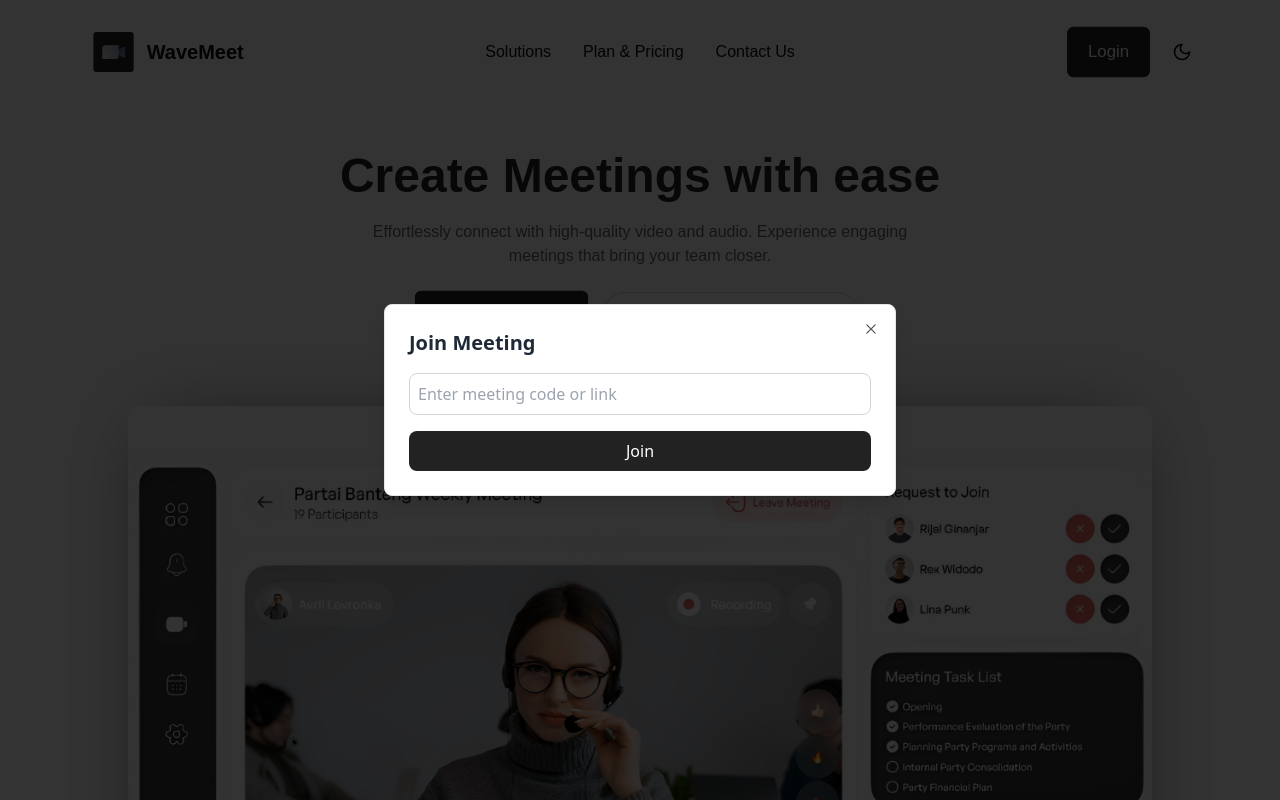
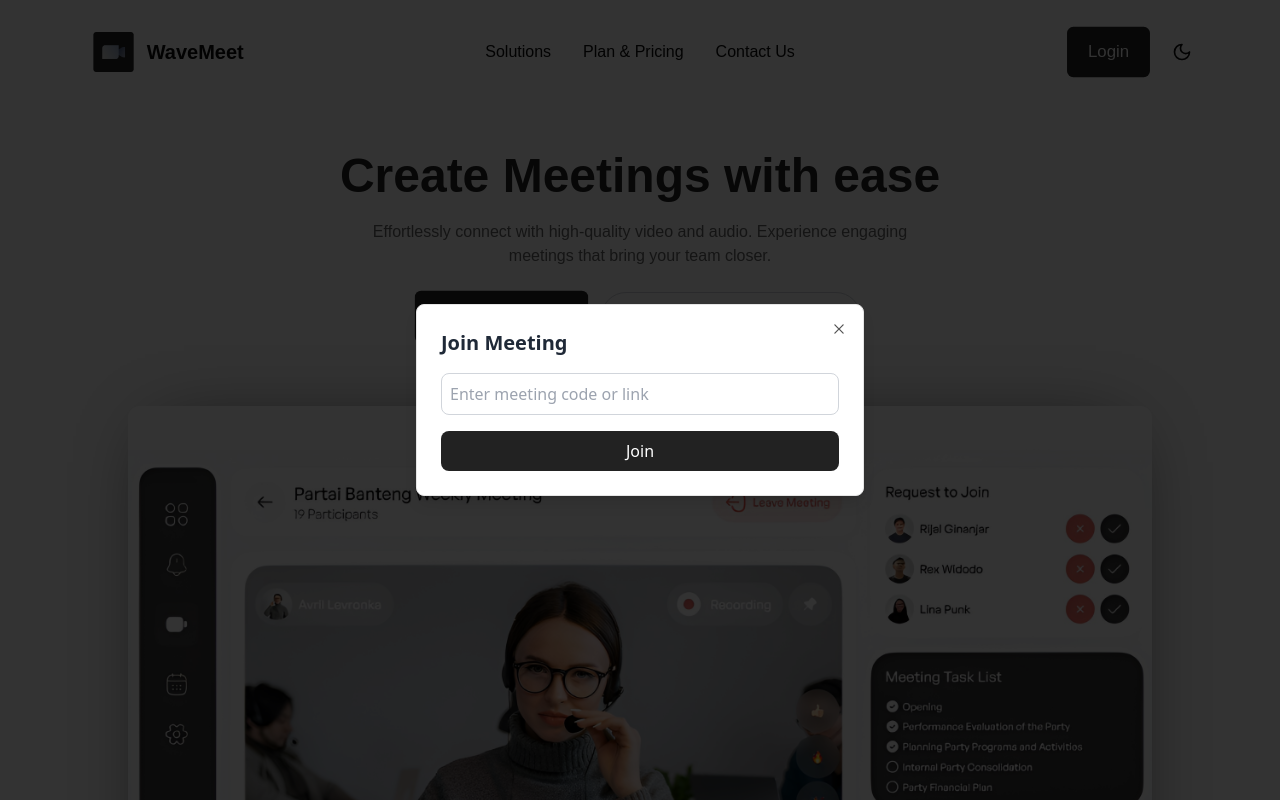
Before and after one commit to vinaynaik486/WaveMeet, a React (Vite) app: page / in a window 1280 px wide. Both pictures are taken after a click on the button "Enter a code or link". Shown: the top 800 px of the page. Built offline with nearby package versions, Linux system fonts and the light colour scheme; no server answers; a web font is replaced by a local one.

Commit message:
Fix : auth component ui (dialog)

```diff
--- a/src/components/ui/dialog.jsx
+++ b/src/components/ui/dialog.jsx
@@ -29,7 +29,7 @@
     <DialogPrimitive.Content
       ref={ref}
       className={cn(
-        "fixed left-[50%] top-[50%] z-50 grid w-full max-w-lg translate-x-[-50%] translate-y-[-50%] gap-4 border bg-background p-6 shadow-lg duration-200 data-[state=open]:animate-in data-[state=closed]:animate-out data-[state=closed]:fade-out-0 data-[state=open]:fade-in-0 data-[state=closed]:zoom-out-95 data-[state=open]:zoom-in-95 data-[state=closed]:slide-out-to-left-1/2 data-[state=closed]:slide-out-to-top-[48%] data-[state=open]:slide-in-from-left-1/2 data-[state=open]:slide-in-from-top-[48%] sm:rounded-lg",
+        "fixed left-[50%] top-[50%] z-50 grid w-full max-w-md translate-x-[-50%] translate-y-[-50%] gap-4 border bg-background p-6 shadow-lg duration-200 data-[state=open]:animate-in data-[state=closed]:animate-out data-[state=closed]:fade-out-0 data-[state=open]:fade-in-0 data-[state=closed]:zoom-out-95 data-[state=open]:zoom-in-95 data-[state=closed]:slide-out-to-left-1/2 data-[state=closed]:slide-out-to-top-[48%] data-[state=open]:slide-in-from-left-1/2 data-[state=open]:slide-in-from-top-[48%] sm:rounded-lg",
         className
       )}
       {...props}>
```
